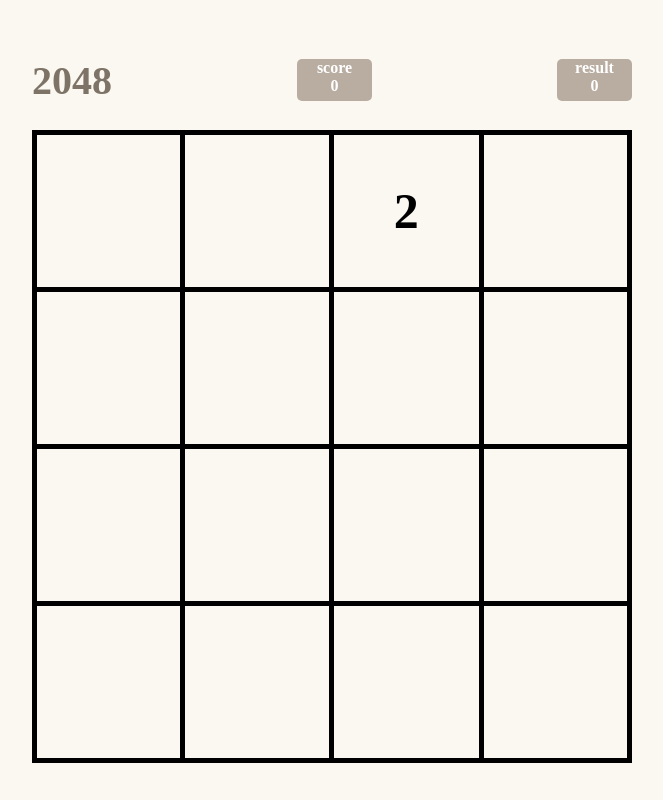
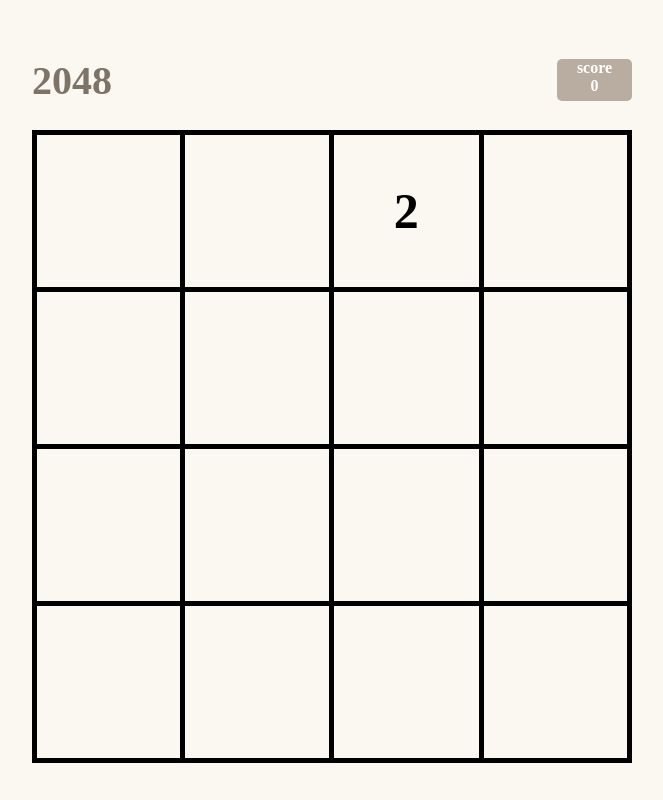
Before and after one commit to kod0751/js-2048, a plain HTML site: page index.html in a window 1280 px wide. Shown: the whole page, without its empty margins (308-971 px from the left). Drawn offline with Linux system fonts and the light colour scheme.

Commit message:
UI수정

```diff
--- a/index.html
+++ b/index.html
@@ -15,11 +15,6 @@
                         <div class="score-title">score</div>
                         <span id="score">0</span>
                     </div>
-
-                    <div id="menu_container">
-                        <div class="result-title">result</div>
-                        <span id="result">0</span>
-                    </div>
                 </div>
             </div>
         </header>
--- a/js/index.js
+++ b/js/index.js
@@ -145,7 +145,6 @@
     randomNumber();
 }
 
-
 function main() {
 
     //게임 보드 생성
@@ -168,9 +167,6 @@
     }
     document.addEventListener('keyup', control)
 
-    //이동된 숫자들 합쳐주는 함수
-
-
     //점수 계산
 
     //게임 종료
```
